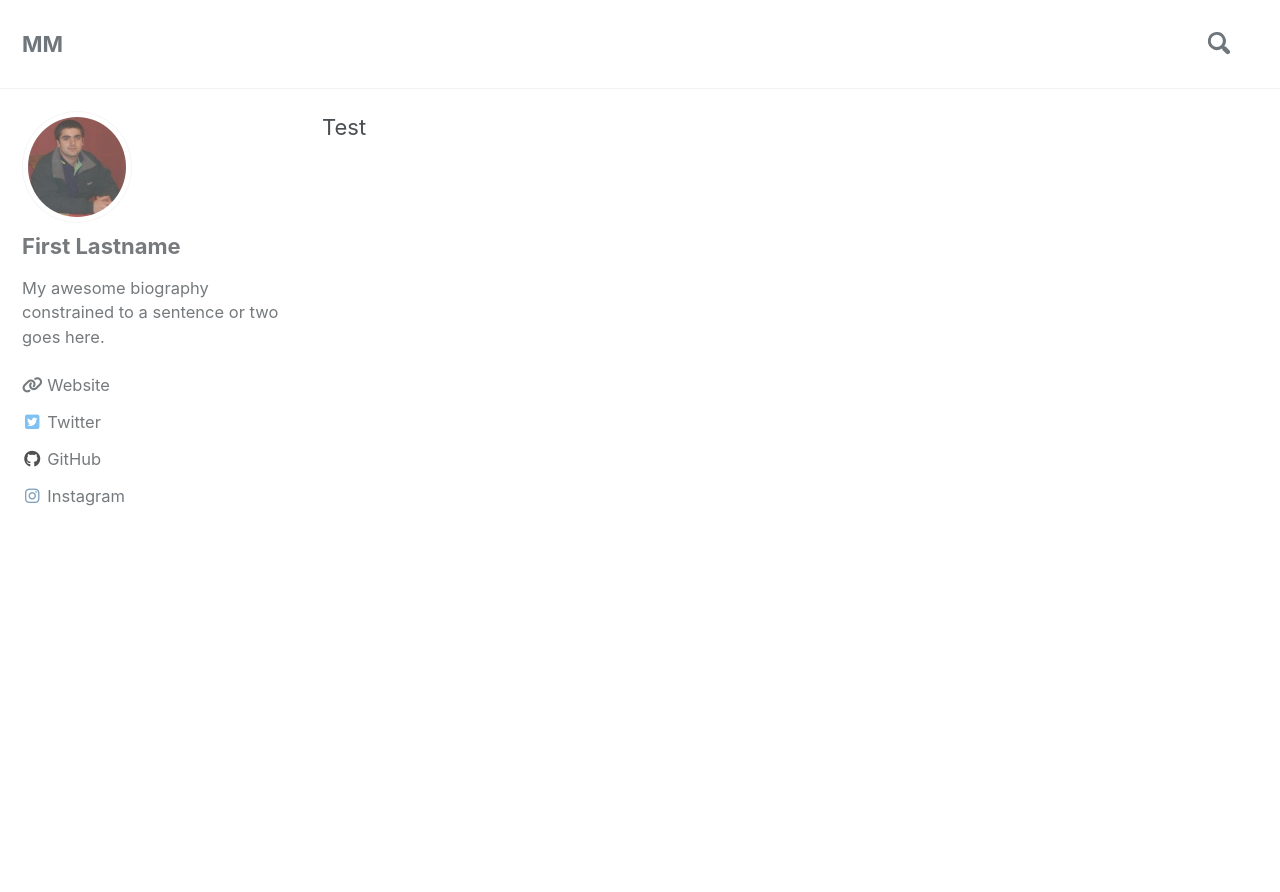
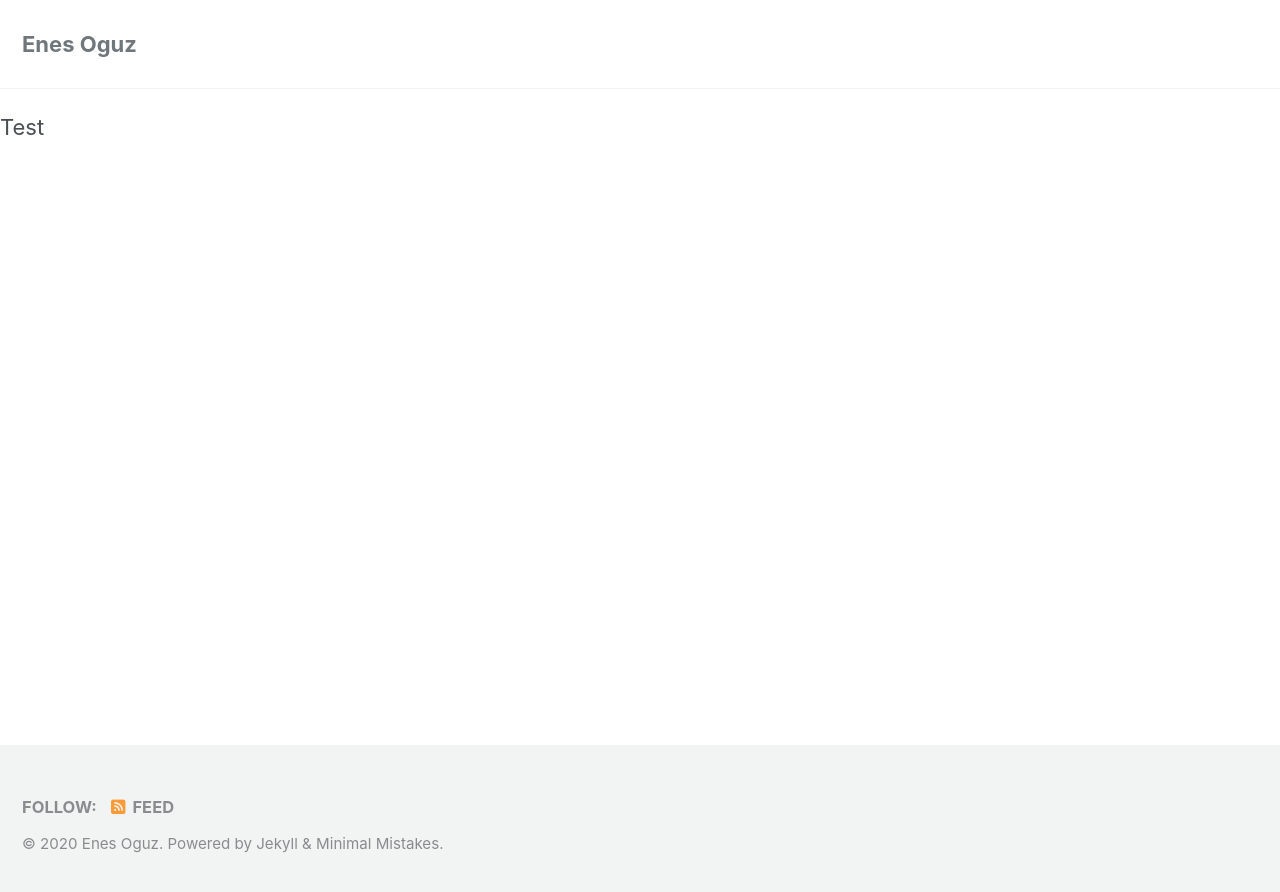
Before and after one commit to eneso/eneso.github.io, a Jekyll site: the page built from _pages/AAEWS.md, in a window 1280 px wide and 900 px high. Shown: the top 892 px of the window. Built offline with Jekyll 4.4.1, drawn with Linux system fonts in a browser that asks for light colours; cached includes are drawn as plain includes; nearby versions of some CDN libraries; our own code applies the rules of GitHub Pages for plain Markdown files; some of the changed lines change nothing that is shown; some of the changed text lies outside the part shown.

Commit message:
undo config

```diff
--- a/_config.yml
+++ b/_config.yml
@@ -1,53 +1,230 @@
 # Welcome to Jekyll!
 #
-# This config file is meant for settings that affect your whole blog, values
-# which you are expected to set up once and rarely edit after that. If you find
-# yourself editing this file very often, consider using Jekyll's data files
-# feature for the data you need to update frequently.
+# This config file is meant for settings that affect your entire site, values
+# which you are expected to set up once and rarely need to edit after that.
+# For technical reasons, this file is *NOT* reloaded automatically when you use
+# `jekyll serve`. If you change this file, please restart the server process.
+
+# Theme Settings
 #
-# For technical reasons, this file is *NOT* reloaded automatically when you use
-# 'bundle exec jekyll serve'. If you change this file, please restart the server process.
+# Review documentation to determine if you should use `theme` or `remote_theme`
+# https://mmistakes.github.io/minimal-mistakes/docs/quick-start-guide/#installing-the-theme
 
-# Site settings
-# These are used to personalize your new site. If you look in the HTML files,
-# you will see them accessed via {{ site.title }}, {{ site.email }}, and so on.
-# You can create any custom variable you would like, and they will be accessible
-# in the templates via {{ site.myvariable }}.
-title: MM
-email:
-description: >- # this means to ignore newlines until "baseurl:"
-  Write an awesome description for your new site here. You can edit this
-  line in _config.yml. It will appear in your document head meta (for
-  Google search results) and in your feed.xml site description.
-twitter_username: username
-github_username: username
-minimal_mistakes_skin: default
-search: true
+# theme                  : "minimal-mistakes-jekyll"
+# remote_theme           : "mmistakes/minimal-mistakes"
+minimal_mistakes_skin    : "default" # "air", "aqua", "contrast", "dark", "dirt", "neon", "mint", "plum", "sunrise"
 
-# Build settings
+# Site Settings
+locale                   : "en-US"
+title                    : "Enes Oguz"
+title_separator          : "-"
+subtitle                 : # site tagline that appears below site title in masthead
+name                     : "Enes Oguz"
+description              : "Blog"
+url                      : # the base hostname & protocol for your site e.g. "https://mmistakes.github.io"
+baseurl                  : # the subpath of your site, e.g. "/blog"
+repository               : # GitHub username/repo-name e.g. "mmistakes/minimal-mistakes"
+teaser                   : # path of fallback teaser image, e.g. "/assets/images/500x300.png"
+logo                     : # path of logo image to display in the masthead, e.g. "/assets/images/88x88.png"
+masthead_title           : # overrides the website title displayed in the masthead, use " " for no title
+# breadcrumbs            : false # true, false (default)
+words_per_minute         : 200
+comments:
+  provider               : # false (default), "disqus", "discourse", "facebook", "staticman", "staticman_v2", "utterances", "custom"
+  disqus:
+    shortname            : # https://help.disqus.com/customer/portal/articles/466208-what-s-a-shortname-
+  discourse:
+    server               : # https://meta.discourse.org/t/embedding-discourse-comments-via-javascript/31963 , e.g.: meta.discourse.org
+  facebook:
+    # https://developers.facebook.com/docs/plugins/comments
+    appid                :
+    num_posts            : # 5 (default)
+    colorscheme          : # "light" (default), "dark"
+  utterances:
+    theme                : # "github-light" (default), "github-dark"
+    issue_term           : # "pathname" (default)
+staticman:
+  allowedFields          : # ['name', 'email', 'url', 'message']
+  branch                 : # "master"
+  commitMessage          : # "New comment by {fields.name}"
+  filename               : # comment-{@timestamp}
+  format                 : # "yml"
+  moderation             : # true
+  path                   : # "/_data/comments/{options.slug}" (default)
+  requiredFields         : # ['name', 'email', 'message']
+  transforms:
+    email                : # "md5"
+  generatedFields:
+    date:
+      type               : # "date"
+      options:
+        format           : # "iso8601" (default), "timestamp-seconds", "timestamp-milliseconds"
+  endpoint               : # URL of your own deployment with trailing slash, will fallback to the public instance
+reCaptcha:
+  siteKey                :
+  secret                 :
+atom_feed:
+  path                   : # blank (default) uses feed.xml
+search                   : # true, false (default)
+search_full_content      : # true, false (default)
+search_provider          : # lunr (default), algolia, google
+algolia:
+  application_id         : # YOUR_APPLICATION_ID
+  index_name             : # YOUR_INDEX_NAME
+  search_only_api_key    : # YOUR_SEARCH_ONLY_API_KEY
+  powered_by             : # true (default), false
+google:
+  search_engine_id       : # YOUR_SEARCH_ENGINE_ID
+  instant_search         : # false (default), true
+# SEO Related
+google_site_verification :
+bing_site_verification   :
+yandex_site_verification :
+naver_site_verification  :
+
+# Social Sharing
+twitter:
+  username               :
+facebook:
+  username               :
+  app_id                 :
+  publisher              :
+og_image                 : # Open Graph/Twitter default site image
+# For specifying social profiles
+# - https://developers.google.com/structured-data/customize/social-profiles
+social:
+  type                   : # Person or Organization (defaults to Person)
+  name                   : # If the user or organization name differs from the site's name
+  links: # An array of links to social media profiles
+
+# Analytics
+analytics:
+  provider               : false # false (default), "google", "google-universal", "custom"
+  google:
+    tracking_id          :
+    anonymize_ip         : # true, false (default)
+
+
+# Site Author
+author:
+  name             : "Enes Oguz"
+  avatar           : /eneso.github.io/images/profile.png"# path of avatar image, e.g. "/assets/images/bio-photo.jpg"
+  bio              : "Portfolio"
+  location         : "Utah, SLC"
+  email            :
+  links:
+    - label: "e-mail"
+      icon: "fas fa-fw fa-envelope-square"
+      url: mailto:e.furkanoguz@gmail.com
+    - label: "Website"
+      icon: "fas fa-fw fa-link"
+      # url: "https://your-website.com"
+    - label: "Twitter"
+      icon: "fab fa-fw fa-twitter-square"
+      # url: "https://twitter.com/"
+    - label: "Facebook"
+      icon: "fab fa-fw fa-facebook-square"
+      # url: "https://facebook.com/"
+    - label: "GitHub"
+      icon: "fab fa-fw fa-github"
+      url: "https://github.com/eneso"
+    - label: "Instagram"
+      icon: "fab fa-fw fa-instagram"
+      # url: "https://instagram.com/"
+
+# Site Footer
+footer:
+  links:
+    - label: "Twitter"
+      icon: "fab fa-fw fa-twitter-square"
+      # url:
+    - label: "Facebook"
+      icon: "fab fa-fw fa-facebook-square"
+      # url:
+    - label: "GitHub"
+      icon: "fab fa-fw fa-github"
+      # url:
+    - label: "GitLab"
+      icon: "fab fa-fw fa-gitlab"
+      # url:
+    - label: "Bitbucket"
+      icon: "fab fa-fw fa-bitbucket"
+      # url:
+    - label: "Instagram"
+      icon: "fab fa-fw fa-instagram"
+      # url:
+
+
+# Reading Files
+include:
+  - .htaccess
+  - _pages
+exclude:
+  - "*.sublime-project"
+  - "*.sublime-workspace"
+  - vendor
+  - .asset-cache
+  - .bundle
+  - .jekyll-assets-cache
+  - .sass-cache
+  - assets/js/plugins
+  - assets/js/_main.js
+  - assets/js/vendor
+  - Capfile
+  - CHANGELOG
+  - config
+  - Gemfile
+  - Gruntfile.js
+  - gulpfile.js
+  - LICENSE
+  - log
+  - node_modules
+  - package.json
+  - package-lock.json
+  - Rakefile
+  - README
+  - tmp
+  - /docs # ignore Minimal Mistakes /docs
+  - /test # ignore Minimal Mistakes /test
+keep_files:
+  - .git
+  - .svn
+encoding: "utf-8"
+markdown_ext: "markdown,mkdown,mkdn,mkd,md"
+
+
+# Conversion
 markdown: kramdown
-remote_theme: mmistakes/minimal-mistakes
+highlighter: rouge
+lsi: false
+excerpt_separator: "\n\n"
+incremental: false
+
+
+# Markdown Processing
+kramdown:
+  input: GFM
+  hard_wrap: false
+  auto_ids: true
+  footnote_nr: 1
+  entity_output: as_char
+  toc_levels: 1..6
+  smart_quotes: lsquo,rsquo,ldquo,rdquo
+  enable_coderay: false
+
+
+# Sass/SCSS
+sass:
+  sass_dir: _sass
+  style: compressed # https://sass-lang.com/documentation/file.SASS_REFERENCE.html#output_style
+
+
 # Outputting
 permalink: /:categories/:title/
 paginate: 5 # amount of posts to show
 paginate_path: /page:num/
-future: true
-timezone: UTC-7
+timezone: # https://en.wikipedia.org/wiki/List_of_tz_database_time_zones
 
-include:
-  - _pages
-
-# Exclude from processing.
-# The following items will not be processed, by default. Create a custom list
-# to override the default setting.
-# exclude:
-#   - Gemfile
-#   - Gemfile.lock
-#   - node_modules
-#   - vendor/bundle/
-#   - vendor/cache/
-#   - vendor/gems/
-#   - vendor/ruby/
 
 # Plugins (previously gems:)
 plugins:
@@ -55,62 +232,72 @@
   - jekyll-sitemap
   - jekyll-gist
   - jekyll-feed
-  - jemoji
   - jekyll-include-cache
 
-author:
-  name   : "First Lastname"
-  avatar : "/assets/images/profile.png"
-  bio    : "My awesome biography constrained to a sentence or two goes here."
-  links:
-    - label: "Website"
-      icon: "fas fa-fw fa-link"
-      url: "https://"
-    - label: "Twitter"
-      icon: "fab fa-fw fa-twitter-square"
-      url: "https://twitter.com/"
-    - label: "GitHub"
-      icon: "fab fa-fw fa-github"
-      url: "https://github.com/"
-    - label: "Instagram"
-      icon: "fab fa-fw fa-instagram"
-      url: "https://instagram.com/"
+# mimic GitHub Pages with --safe
+whitelist:
+  - jekyll-paginate
+  - jekyll-sitemap
+  - jekyll-gist
+  - jekyll-feed
+  - jekyll-include-cache
 
-footer:
-  links:
-    - label: "Twitter"
-      icon: "fab fa-fw fa-twitter-square"
-      url: "https://twitter.com/"
-    - label: "GitHub"
-      icon: "fab fa-fw fa-github"
-      url: "https://github.com/"
-    - label: "Instagram"
-      icon: "fab fa-fw fa-instagram"
-      url: "https://instagram.com/"
 
-defaults:
-  # _posts
-  - scope:
-      path: ""
-      type: posts
-    values:
-      layout: single
-      author_profile: true
-      read_time: true
-      comments: true
-      share: true
-      related: true
-  # _pages
-  - scope:
-      path: "_pages"
-      type: pages
-    values:
-      layout: single
-      author_profile: true
-
+# Archives
+#  Type
+#  - GitHub Pages compatible archive pages built with Liquid ~> type: liquid (default)
+#  - Jekyll Archives plugin archive pages ~> type: jekyll-archives
+#  Path (examples)
+#  - Archive page should exist at path when using Liquid method or you can
+#    expect broken links (especially with breadcrumbs enabled)
+#  - <base_path>/tags/my-awesome-tag/index.html ~> path: /tags/
+#  - <base_path>/categories/my-awesome-category/index.html ~> path: /categories/
+#  - <base_path>/my-awesome-category/index.html ~> path: /
 category_archive:
   type: liquid
   path: /categories/
 tag_archive:
   type: liquid
   path: /tags/
+# https://github.com/jekyll/jekyll-archives
+# jekyll-archives:
+#   enabled:
+#     - categories
+#     - tags
+#   layouts:
+#     category: archive-taxonomy
+#     tag: archive-taxonomy
+#   permalinks:
+#     category: /categories/:name/
+#     tag: /tags/:name/
+
+
+# HTML Compression
+# - https://jch.penibelst.de/
+compress_html:
+  clippings: all
+  ignore:
+    envs: development
+
+
+# Defaults
+defaults:
+  # _posts
+  - scope:
+      path: "/_pages/"
+      type: posts
+    values:
+      layout: single
+      author_profile: true
+      read_time: true
+      comments: # true
+      share: true
+      related: true
+
+      # _pages
+  - scope:
+      path: "/_pages/"
+      type: pages
+    values:
+      layout: single
+      author_profile: true
```
